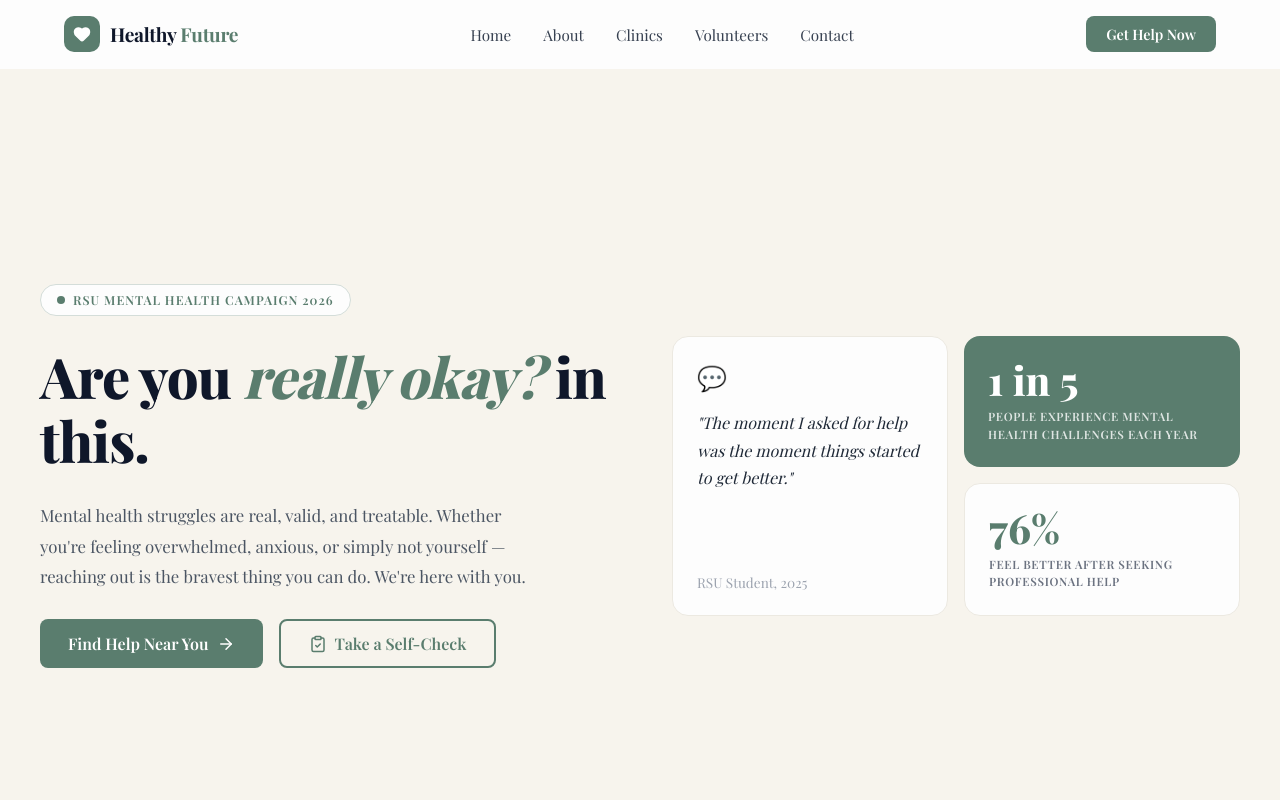
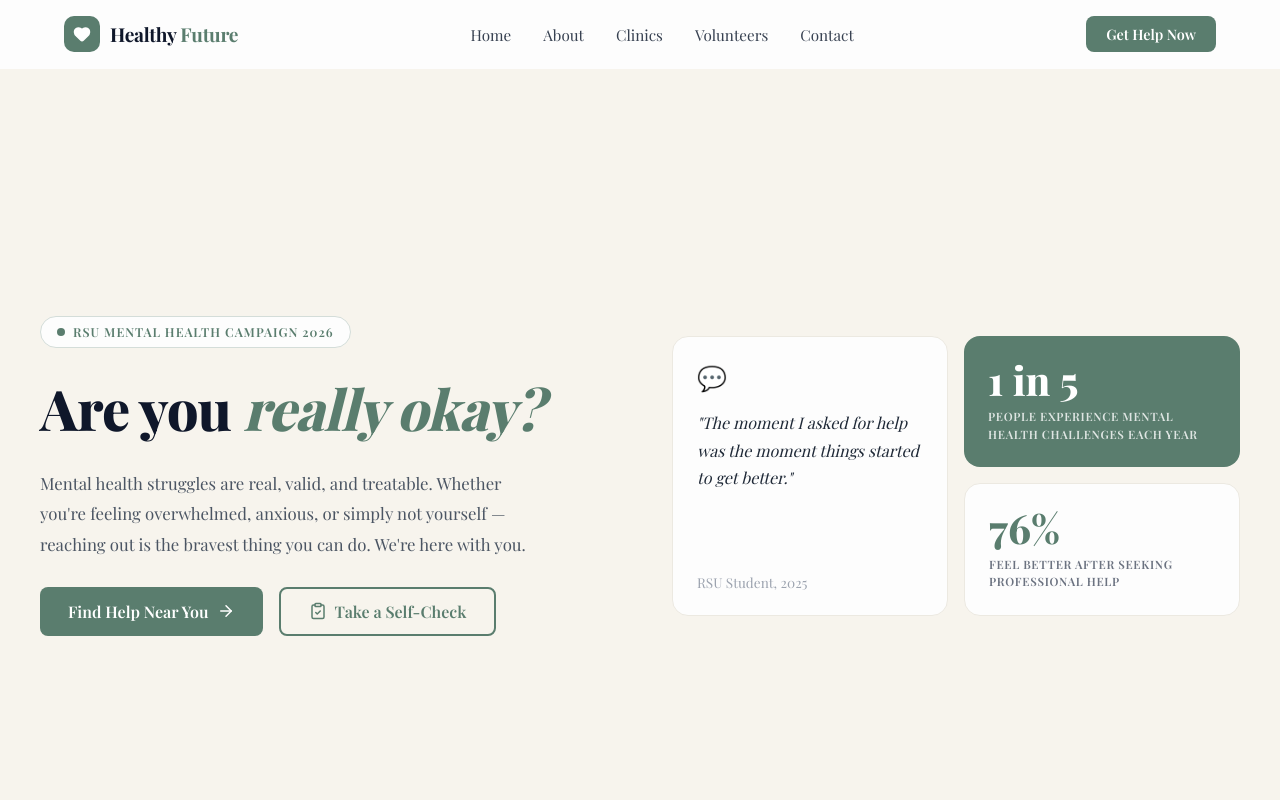
Before and after one commit to MayPhooPyaeSan/MentalHealthCampaign, a React (Vite) app: page / in a window 1280 px wide. Shown: the top 800 px of the page. Built offline with nearby package versions, Linux system fonts and the light colour scheme; a web font is replaced by a local one.

Commit message:
fix title

```diff
--- a/src/App.tsx
+++ b/src/App.tsx
@@ -9,7 +9,7 @@ import MythsVsReality from "./components/Mythsvsreality";
 import Volunteers from "./components/Volunteers";
 import Crisis from "./components/Crisis";
 import Footer from "./components/Footer";
-import { Analytics } from "@vercel/analytics/next"
+import { Analytics } from "@vercel/analytics/react";
 
 function App() {
   return (
@@ -26,6 +26,7 @@ function App() {
         <Crisis/>
         <Footer/>
       </main>
+      <Analytics />
     </div>
   );
 }
--- a/src/components/Hero.tsx
+++ b/src/components/Hero.tsx
@@ -20,7 +20,7 @@ export default function Hero() {
             <span className="hero-heading-accent">
               <em>really okay?</em>
             </span>{" "}
-            in this.
+
           </h1>
 
           {/* Subtext */}
```
Also changed, not shown: 1 other file (tests, documents, lock files or other folders).
